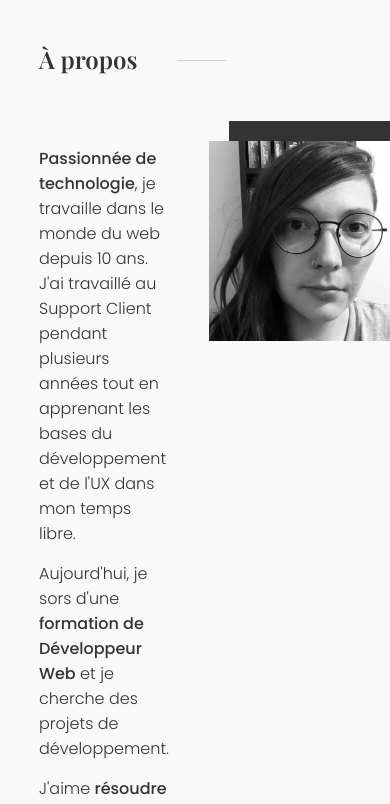
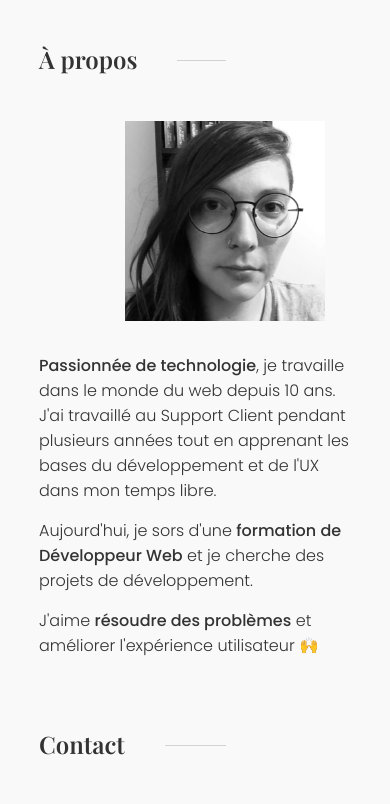
Before and after one commit to krauzeure/portfolio, a React (Create React App) app: page / in a window 390 px wide. Shown: the part 3227-4031 px from the top of the page. Built offline with nearby package versions, Linux system fonts and the light colour scheme.

Commit message:
Fixing layout for the mobile version of the about section

```diff
--- a/src/Pages/Home/Home.css
+++ b/src/Pages/Home/Home.css
@@ -101,15 +101,7 @@
     transform: translateY(90px);
   }
 
-  /* .resume-download img {
-    width: 20px;
-    height: 20px;
-    margin-right: 10px;
-  } */
-
   .resume-download {
-    /* display: flex;
-    align-items: center; */
     padding: 10px 35px;
     text-decoration: none;
     border: 1px solid var(--accent);
@@ -181,3 +173,20 @@
     font-family: 'Playfair Display', serif;
     color: var(--accent);
   }
+
+  @media screen and (max-width: 850px) {
+
+    .about-photo-background {
+      display: none;
+    }
+
+    .about-container {
+      flex-direction: column-reverse;
+      align-items: center;
+    }
+
+    .about-photo img {
+      position: static;
+    }
+
+  }
```
